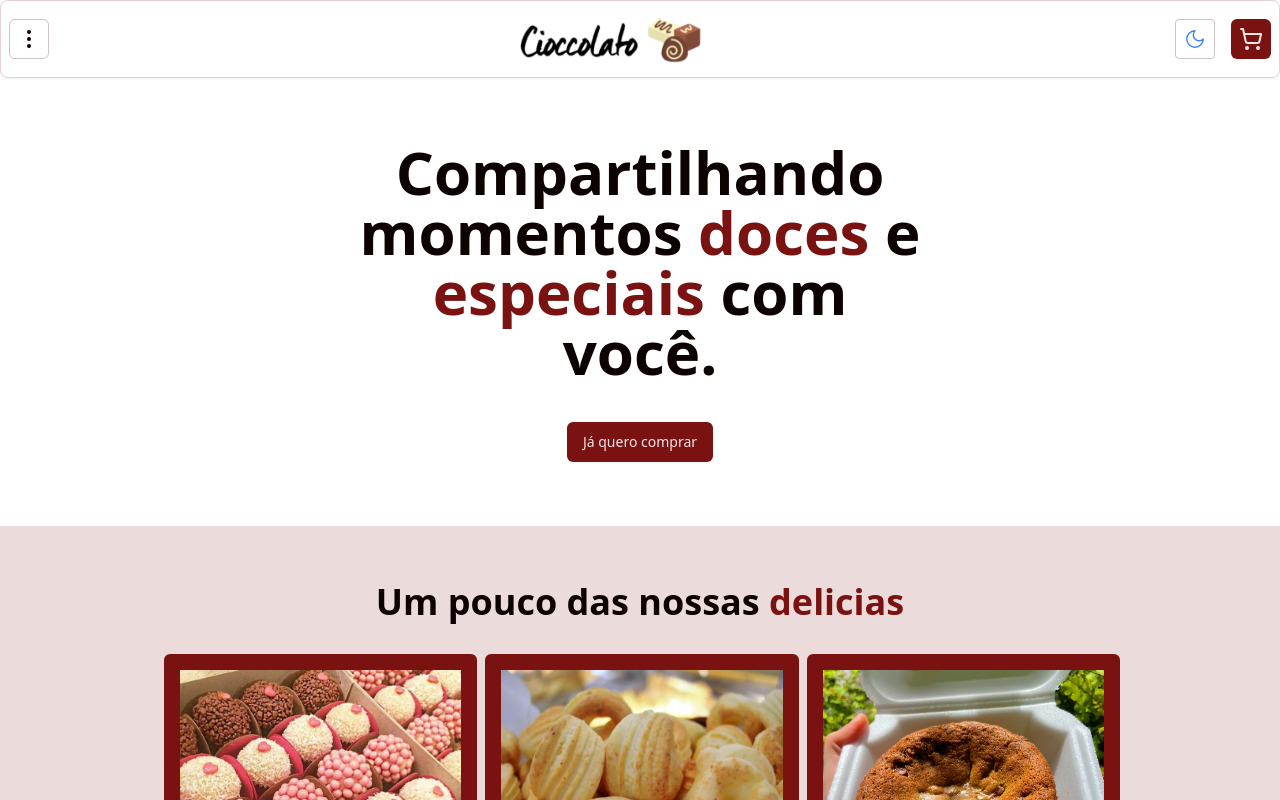
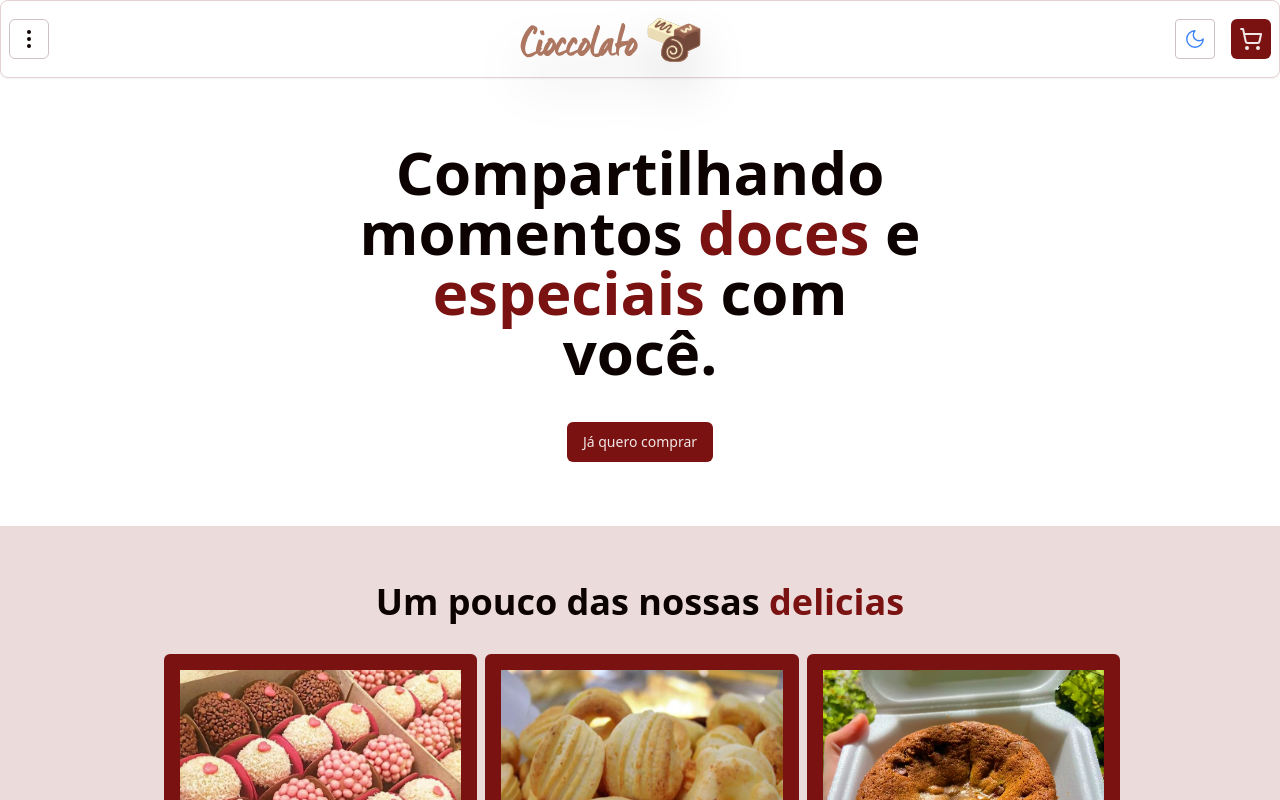
Before and after one commit to patricklimax/react-store-cioccolato, a Next.js app: page / in a window 1280 px wide. Shown: the top 800 px of the page. Built offline with nearby package versions, Linux system fonts and the light colour scheme.

Commit message:
chore: update logotipo

```diff
--- a/src/components/logo.tsx
+++ b/src/components/logo.tsx
@@ -5,12 +5,12 @@ export const Logotipo = () => {
 	return (
 		<Link href='/'>
 			<Image
-				src='/images/logo/logo.png'
+				src='/images/logo/logotipo.svg'
 				alt='Logo da Empresa'
 				height={60}
 				width={204}
 				quality={100}
-				className='w-[204px] h-[60px]'
+				className='w-[204px] h-[60px] drop-shadow-2xl shadow-red-600'
 				priority
 				sizes='(max-width: 768px) 100vw, (max-width: 1200px) 50vw, 33vw'
 			/>
```
Also changed, not shown: public/images/logo/logotipo.svg (added).
